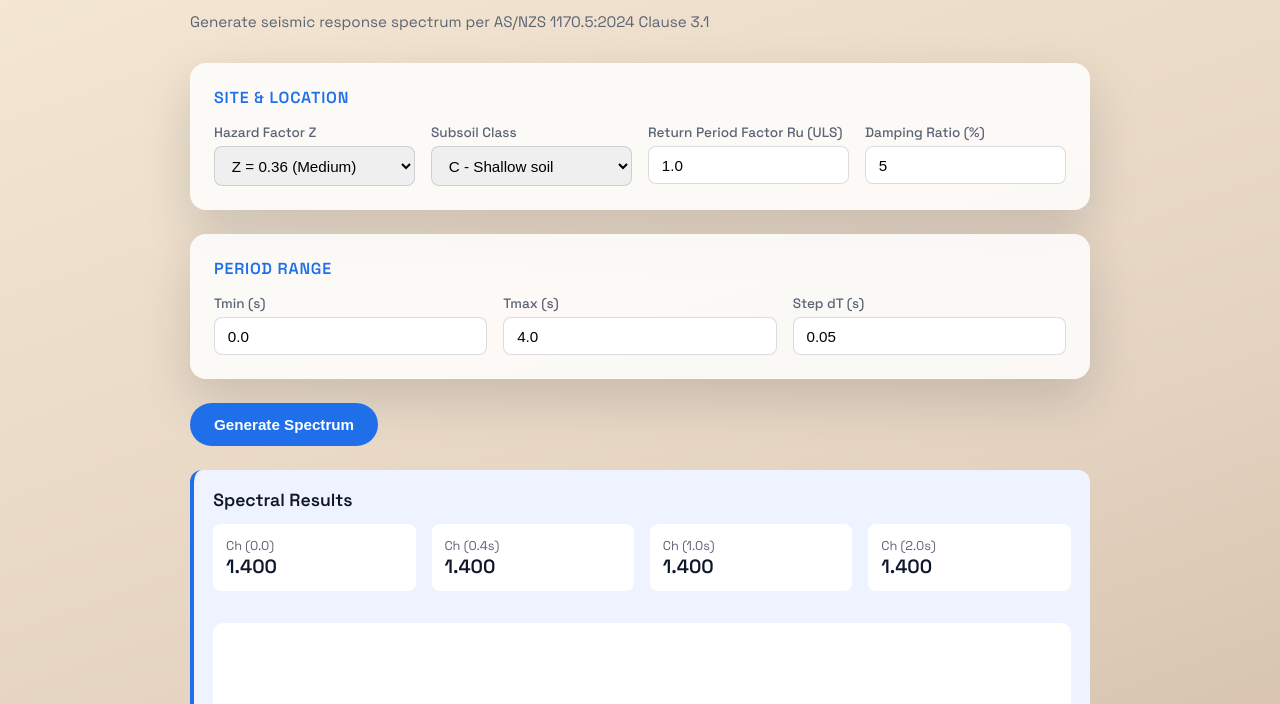
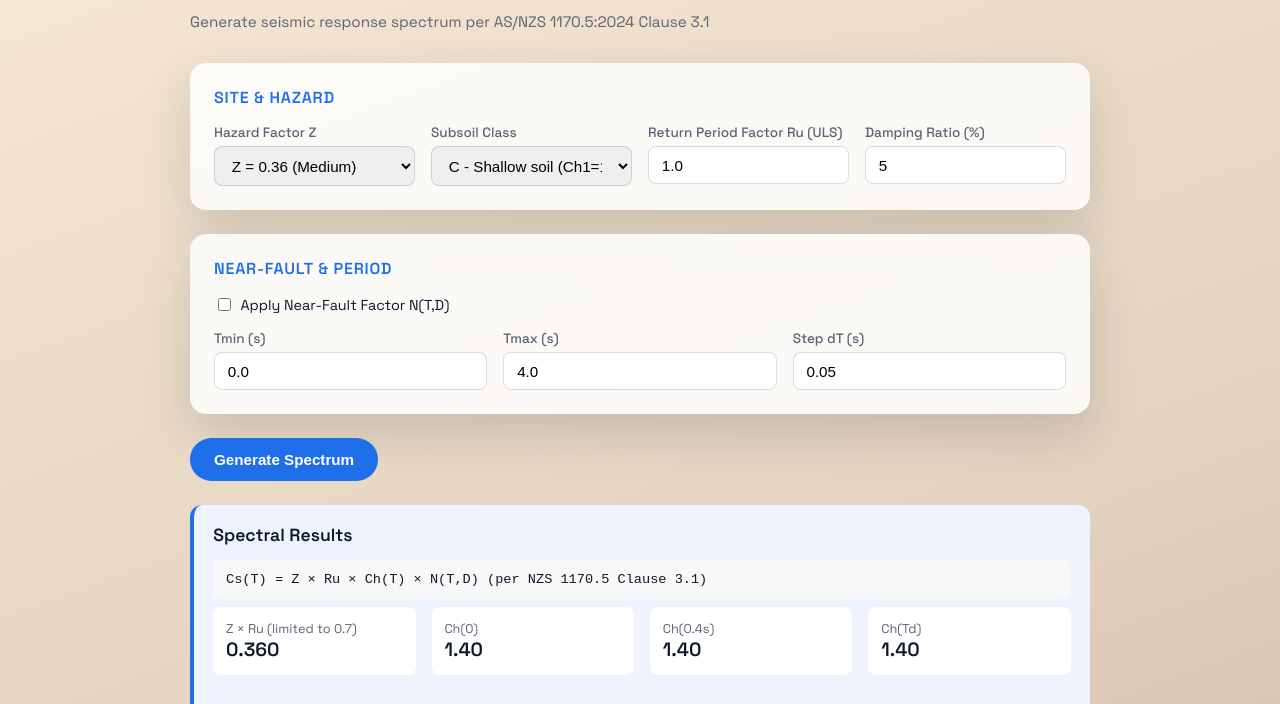
Before and after one commit to calforyanz-Openclaw/nzs3101-calculations, a plain HTML site: page calculators/spectrum.html in a window 1280 px wide. Both pictures are taken after a click on the button "Generate Spectrum". Shown: the part 84-788 px from the top of the page. Drawn offline with Linux system fonts and the light colour scheme.

Commit message:
Fix response spectrum - use actual NZS 1170.5 Ch(T) formula from vector store

```diff
--- a/calculators/spectrum.html
+++ b/calculators/spectrum.html
@@ -19,6 +19,8 @@
     .field label { font-size: 0.85rem; color: var(--muted); font-weight: 500; }
     .field input, .field select { padding: 0.6rem 0.8rem; border-radius: 8px; border: 1px solid rgba(15,23,42,0.15); font-size: 0.95rem; }
     .field input:focus, .field select:focus { outline: none; border-color: var(--accent); box-shadow: 0 0 0 3px rgba(31,111,235,0.1); }
+    .checkbox-row { display: flex; gap: 1rem; flex-wrap: wrap; margin-top: 0.5rem; }
+    .checkbox-row label { display: flex; align-items: center; gap: 0.4rem; font-size: 0.9rem; }
     .btn { background: var(--accent); color: white; border: none; padding: 0.8rem 1.5rem; border-radius: 999px; font-size: 0.95rem; font-weight: 600; cursor: pointer; transition: transform 0.2s; }
     .btn:hover { transform: translateY(-2px); }
     .result { display: none; margin-top: 1.5rem; }
@@ -36,6 +38,7 @@
     th { background: #f5f5f5; position: sticky; top: 0; }
     td:first-child, th:first-child { text-align: left; }
     .note { font-size: 0.8rem; color: var(--muted); margin-top: 1rem; }
+    .formula-box { background: #f8f8f8; padding: 0.8rem; border-radius: 8px; margin: 0.5rem 0; font-family: monospace; font-size: 0.85rem; }
   </style>
 </head>
 <body>
@@ -44,7 +47,7 @@
     <p class="subtitle">Generate seismic response spectrum per AS/NZS 1170.5:2024 Clause 3.1</p>
 
     <div class="card">
-      <h2>Site & Location</h2>
+      <h2>Site & Hazard</h2>
       <div class="form-grid">
         <div class="field">
           <label>Hazard Factor Z</label>
@@ -61,11 +64,11 @@
         <div class="field">
           <label>Subsoil Class</label>
           <select id="subsoil">
-            <option value="A">A - Strong rock</option>
-            <option value="B">B - Rock</option>
-            <option value="C" selected>C - Shallow soil</option>
-            <option value="D">D - Deep soil</option>
-            <option value="E">E - Very deep soil</option>
+            <option value="A">A - Strong rock (Ch1=1.0, Ch2=1.0)</option>
+            <option value="B">B - Rock (Ch1=1.2, Ch2=1.2)</option>
+            <option value="C" selected>C - Shallow soil (Ch1=1.4, Ch2=1.4)</option>
+            <option value="D">D - Deep soil (Ch1=1.6, Ch2=1.8)</option>
+            <option value="E">E - Very soft soil (Ch1=2.0, Ch2=2.5)</option>
           </select>
         </div>
         <div class="field">
@@ -80,8 +83,11 @@
     </div>
 
     <div class="card">
-      <h2>Period Range</h2>
-      <div class="form-grid">
+      <h2>Near-Fault & Period</h2>
+      <div class="checkbox-row">
+        <label><input type="checkbox" id="nearFault"> Apply Near-Fault Factor N(T,D)</label>
+      </div>
+      <div class="form-grid" style="margin-top:1rem;">
         <div class="field">
           <label>Tmin (s)</label>
           <input type="number" id="Tmin" value="0.0" step="0.1" min="0">
@@ -102,26 +108,30 @@
     <div class="result" id="result">
       <div class="result-box">
         <h3>Spectral Results</h3>
+        <div class="formula-box">
+          Cs(T) = Z × Ru × Ch(T) × N(T,D) (per NZS 1170.5 Clause 3.1)
+        </div>
         <div class="result-grid">
-          <div class="result-item"><label>Ch (0.0)</label><span id="Ch0">-</span></div>
-          <div class="result-item"><label>Ch (0.4s)</label><span id="Ch04">-</span></div>
-          <div class="result-item"><label>Ch (1.0s)</label><span id="Ch10">-</span></div>
-          <div class="result-item"><label>Ch (2.0s)</label><span id="Ch20">-</span></div>
+          <div class="result-item"><label>Z × Ru (limited to 0.7)</label><span id="ZRu">-</span></div>
+          <div class="result-item"><label>Ch(0)</label><span id="Ch0">-</span></div>
+          <div class="result-item"><label>Ch(0.4s)</label><span id="Ch04">-</span></div>
+          <div class="result-item"><label>Ch(Td)</label><span id="ChTd">-</span></div>
         </div>
         <canvas id="chart"></canvas>
         <div class="table-wrap">
           <table id="spectrumTable">
-            <thead><tr><th>T (s)</th><th>Ch</th><th>Sa (g)</th></tr></thead>
+            <thead><tr><th>T (s)</th><th>Ch(T)</th><th>Cs(T) (g)</th></tr></thead>
             <tbody></tbody>
           </table>
         </div>
       </div>
-      <p class="note">Based on AS/NZS 1170.5:2024. Results for quick checks - verify with full standard.</p>
+      <p class="note">Based on AS/NZS 1170.5:2024 Clause 3.1. Ch(T) from Table 3.1, Z from Table 3.2. Verify with full standard.</p>
     </div>
   </div>
 
   <script>
-    // Spectral shape factors from AS/NZS 1170.5 Table 3.1
+    // Spectral shape factors from NZS 1170.5 Table 3.1
+    // For modal response spectrum and numerical integration time-history methods
     const ChTable = {
       A: { Ch1: 1.0, Ch2: 1.0, T1: 0.4, T2: 2.0, kT: 1.0 },
       B: { Ch1: 1.2, Ch2: 1.2, T1: 0.4, T2: 2.0, kT: 1.0 },
@@ -130,87 +140,139 @@
       E: { Ch1: 2.0, Ch2: 2.5, T1: 0.6, T2: 4.0, kT: 0.25 }
     };
 
+    // Near-fault factor N(T,D) - simplified (per NZS 1170.5 Clause 3.1.6)
+    function nearFaultFactor(T, subsoil) {
+      // For simplicity, using 1.0 unless specific conditions apply
+      // Full implementation would require distance to fault and magnitude
+      return 1.0;
+    }
+
+    function calculateCh(T, site) {
+      if (T <= site.T1) {
+        return site.Ch1;
+      } else if (T <= site.T2) {
+        // Linear interpolation between T1 and T2
+        return site.Ch1 + (site.Ch2 - site.Ch1) * (T - site.T1) / (site.T2 - site.T1);
+      } else {
+        // Long period decay: Ch(T) = Ch(T2) × (T2/T)^kT
+        return site.Ch2 * Math.pow(site.T2 / T, site.kT);
+      }
+    }
+
     function calculate() {
-      const Z = parseFloat(document.getElementById('Z').value);
+      let Z = parseFloat(document.getElementById('Z').value);
       const subsoil = document.getElementById('subsoil').value;
-      const Ru = parseFloat(document.getElementById('Ru').value);
+      let Ru = parseFloat(document.getElementById('Ru').value);
       const damping = parseFloat(document.getElementById('damping').value);
+      const nearFault = document.getElementById('nearFault').checked;
       const Tmin = parseFloat(document.getElementById('Tmin').value);
       const Tmax = parseFloat(document.getElementById('Tmax').value);
       const dT = parseFloat(document.getElementById('dT').value);
 
       const site = ChTable[subsoil];
 
-      // Damping factor per Clause 3.1.6
-      const kD = damping <= 5 ? 1.0 : 0.67 + 0.33 * (damping / 25);
+      // Limit Z × Ru to 0.7 per NZS 1170.5
+      const ZRuLimited = Math.min(Z * Ru, 0.7);
+
+      // Damping factor per Clause 3.1.6 (simplified)
+      const kD = damping <= 5 ? 1.0 : (0.67 + 0.33 * damping / 25);
 
       const data = [];
       for (let T = Tmin; T <= Tmax; T += dT) {
-        let Ch;
-        if (T <= site.T1) {
-          Ch = site.Ch1;
-        } else if (T <= site.T2) {
-          Ch = site.Ch1 + (site.Ch2 - site.Ch1) * (T - site.T1) / (site.T2 - site.T1);
-        } else {
-          Ch = site.Ch2 * Math.pow(site.kT * site.T2 / T, site.kT);
-        }
-        // Apply damping adjustment (simplified)
+        const T_value = Math.max(T, 0.01); // Avoid T=0
+
+        let Ch = calculateCh(T_value, site);
+
+        // Apply near-fault factor if selected
+        const N = nearFault ? nearFaultFactor(T_value, subsoil) : 1.0;
+
+        // Apply damping factor
         Ch = Ch * kD;
-        const Sa = Z * Ru * Ch;
-        data.push({ T: T.toFixed(2), Ch: Ch.toFixed(3), Sa: Sa.toFixed(4) });
+
+        // Calculate design spectral acceleration
+        const Cs = ZRuLimited * Ch * N;
+
+        data.push({ T: T_value.toFixed(2), Ch: Ch.toFixed(3), Cs: Cs.toFixed(4) });
       }
 
-      // Update result displays
-      const Ch0 = data.find(d => parseFloat(d.T) >= 0)?.Ch || '-';
-      const Ch04 = data.find(d => Math.abs(parseFloat(d.T) - 0.4) < 0.05)?.Ch || '-';
-      const Ch10 = data.find(d => Math.abs(parseFloat(d.T) - 1.0) < 0.05)?.Ch || '-';
-      const Ch20 = data.find(d => Math.abs(parseFloat(d.T) - 2.0) < 0.1)?.Ch || '-';
+      // Get key values
+      const Ch0 = calculateCh(0.01, site).toFixed(2);
+      const Ch04 = calculateCh(0.4, site).toFixed(2);
+      const ChTd = calculateCh(site.T2, site).toFixed(2);
 
+      document.getElementById('ZRu').textContent = ZRuLimited.toFixed(3);
       document.getElementById('Ch0').textContent = Ch0;
       document.getElementById('Ch04').textContent = Ch04;
-      document.getElementById('Ch10').textContent = Ch10;
-      document.getElementById('Ch20').textContent = Ch20;
+      document.getElementById('ChTd').textContent = ChTd;
 
       // Update table
       const tbody = document.querySelector('#spectrumTable tbody');
-      tbody.innerHTML = data.map(d => `<tr><td>${d.T}</td><td>${d.Ch}</td><td>${d.Sa}</td>`).join('');
+      tbody.innerHTML = data.map(d => `<tr><td>${d.T}</td><td>${d.Ch}</td><td>${d.Cs}</td></tr>`).join('');
 
       // Draw chart
-      drawChart(data);
+      drawChart(data, site);
 
       document.getElementById('result').classList.add('show');
     }
 
-    function drawChart(data) {
+    function drawChart(data, site) {
       const canvas = document.getElementById('chart');
       const ctx = canvas.getContext('2d');
       const w = canvas.width = canvas.offsetWidth;
       const h = canvas.height = canvas.offsetHeight;
 
       ctx.clearRect(0, 0, w, h);
-      ctx.fillStyle = '#f5f5f5';
+      ctx.fillStyle = '#f8f8f8';
       ctx.fillRect(0, 0, w, h);
 
-      const maxSa = Math.max(...data.map(d => parseFloat(d.Sa)));
+      const maxCs = Math.max(...data.map(d => parseFloat(d.Cs)));
       const maxT = Math.max(...data.map(d => parseFloat(d.T)));
 
-      const pad = 40;
+      const pad = 50;
+
+      // Grid
+      ctx.strokeStyle = '#e0e0e0';
+      ctx.lineWidth = 1;
+      for (let i = 0; i <= 5; i++) {
+        const y = pad + (i / 5) * (h - pad - 20);
+        ctx.beginPath();
+        ctx.moveTo(pad, y);
+        ctx.lineTo(w - 10, y);
+        ctx.stroke();
+      }
+
+      // Spectrum curve
       ctx.strokeStyle = '#1f6feb';
-      ctx.lineWidth = 2;
+      ctx.lineWidth = 2.5;
       ctx.beginPath();
 
       data.forEach((d, i) => {
         const x = pad + (parseFloat(d.T) / maxT) * (w - pad - 20);
-        const y = h - pad - (parseFloat(d.Sa) / maxSa) * (h - pad - 20);
+        const y = h - pad - (parseFloat(d.Cs) / maxCs) * (h - pad - 20);
         if (i === 0) ctx.moveTo(x, y);
         else ctx.lineTo(x, y);
       });
-
       ctx.stroke();
 
+      // Highlight key points
+      ctx.fillStyle = '#1f6feb';
+      const points = [
+        { T: 0.4, label: 'T1' },
+        { T: site.T2, label: 'Td' }
+      ];
+      points.forEach(p => {
+        const Ch = calculateCh(p.T, site);
+        const Cs = Math.min(ZRuLimited = Math.min(parseFloat(document.getElementById('Z').value) * parseFloat(document.getElementById('Ru').value), 0.7), 0.7) * Ch;
+        const x = pad + (p.T / maxT) * (w - pad - 20);
+        const y = h - pad - (Cs / maxCs) * (h - pad - 20);
+        ctx.beginPath();
+        ctx.arc(x, y, 5, 0, Math.PI * 2);
+        ctx.fill();
+      });
+
       // Axes
-      ctx.strokeStyle = '#666';
-      ctx.lineWidth = 1;
+      ctx.strokeStyle = '#333';
+      ctx.lineWidth = 1.5;
       ctx.beginPath();
       ctx.moveTo(pad, pad);
       ctx.lineTo(pad, h - pad);
@@ -219,13 +281,30 @@
 
       // Labels
       ctx.fillStyle = '#333';
-      ctx.font = '12px Arial';
-      ctx.fillText('T (s)', w/2, h - 10);
+      ctx.font = '12px Space Grotesk, Arial';
+      ctx.textAlign = 'center';
+      ctx.fillText('Period T (s)', w / 2, h - 10);
       ctx.save();
-      ctx.translate(15, h/2);
-      ctx.rotate(-Math.PI/2);
-      ctx.fillText('Sa (g)', 0, 0);
+      ctx.translate(15, h / 2);
+      ctx.rotate(-Math.PI / 2);
+      ctx.fillText('Spectral Acceleration Cs (g)', 0, 0);
       ctx.restore();
+
+      // Y-axis values
+      ctx.textAlign = 'right';
+      for (let i = 0; i <= 5; i++) {
+        const val = (i / 5 * maxCs).toFixed(2);
+        const y = pad + (i / 5) * (h - pad - 20);
+        ctx.fillText(val, pad - 8, y + 4);
+      }
+
+      // X-axis values
+      ctx.textAlign = 'center';
+      for (let i = 0; i <= 4; i++) {
+        const val = (i / 4 * maxT).toFixed(1);
+        const x = pad + (i / 4) * (w - pad - 20);
+        ctx.fillText(val, x, h - pad + 15);
+      }
     }
   </script>
 </body>
```
